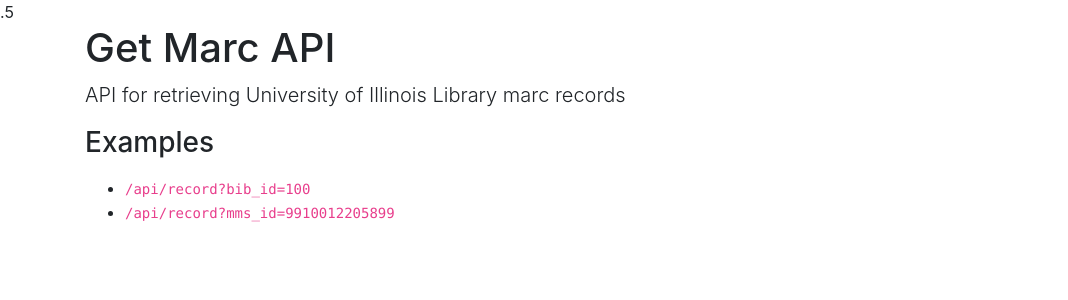
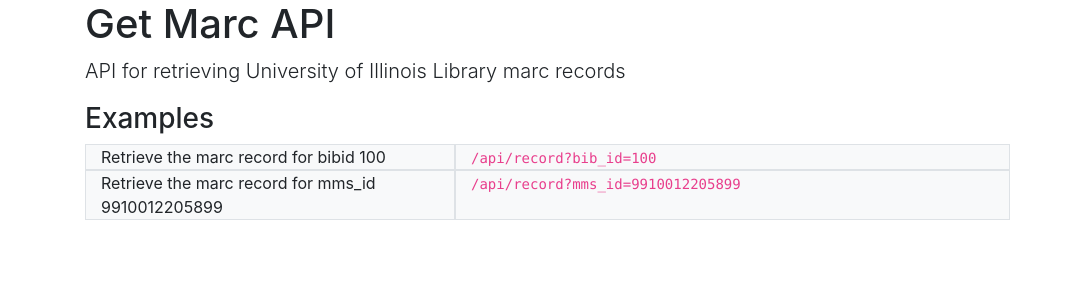
Before and after one commit to UIUCLibrary/getmarcapi, a Flask app: page / in a window 1280 px wide. Shown: the top 300 px of the page, without its empty margins (0-1068 px from the left). Run offline with Flask 2, Linux system fonts and the light colour scheme.

Commit message:
slightly nicer frontpage

```diff
--- a/getmarcapi/templates/layout.html
+++ b/getmarcapi/templates/layout.html
@@ -4,7 +4,7 @@
 <meta charset="utf-8"/>
 <meta http-equiv="X-UA-Compatible" content="IE=edge"/>
 <meta name="viewport" content="width=device-width, initial-scale=1, shrink-to-fit=no"/>
-<link rel="stylesheet" href="https://cdn.jsdelivr.net/npm/bootstrap@4.5.3/dist/css/bootstrap.min.css" integrity="sha384-TX8t27EcRE3e/ihU7zmQxVncDAy5uIKz4rEkgIXeMed4M0jlfIDPvg6uqKI2xXr2" crossorigin="anonymous">.5
+<link rel="stylesheet" href="https://cdn.jsdelivr.net/npm/bootstrap@4.5.3/dist/css/bootstrap.min.css" integrity="sha384-TX8t27EcRE3e/ihU7zmQxVncDAy5uIKz4rEkgIXeMed4M0jlfIDPvg6uqKI2xXr2" crossorigin="anonymous">
 <title>Get Marc API</title>
 </head>
 <body>
@@ -13,13 +13,26 @@
         <h1 class="cover-heading">Get Marc API</h1>
         <p class="lead">API for retrieving University of Illinois Library marc records</p>
         <h3>Examples</h3>
-        <p>
-            <ul>
-                <li><code>{{ url_for("record_api", bib_id=100)}}</code></li>
-                <li><code>{{ url_for("record_api", mms_id=9910012205899)}}</code></li>
-            </ul>
-        </p>
+        <div class="container">
+            <div class="row row-cols-3">
+                <div class="col border bg-light">
+                    Retrieve the marc record for bibid 100
+                </div>
+                <div class="col-6 border bg-light">
+                    <code>{{ url_for("record_api", bib_id=100)}}</code>
+                </div>
+                <div class="col border bg-light">
+                    Retrieve the marc record for mms_id 9910012205899
+                </div>
+                <div class="col-6 border bg-light">
+                    <code>{{ url_for("record_api", mms_id=9910012205899)}}</code>
+                </div>
+            </div>
 
+        </div>
+{#        <ul>#}
+{#            <li>/li>#}
+{#        </ul>#}
     </section>
 </main>
 <header>
```
